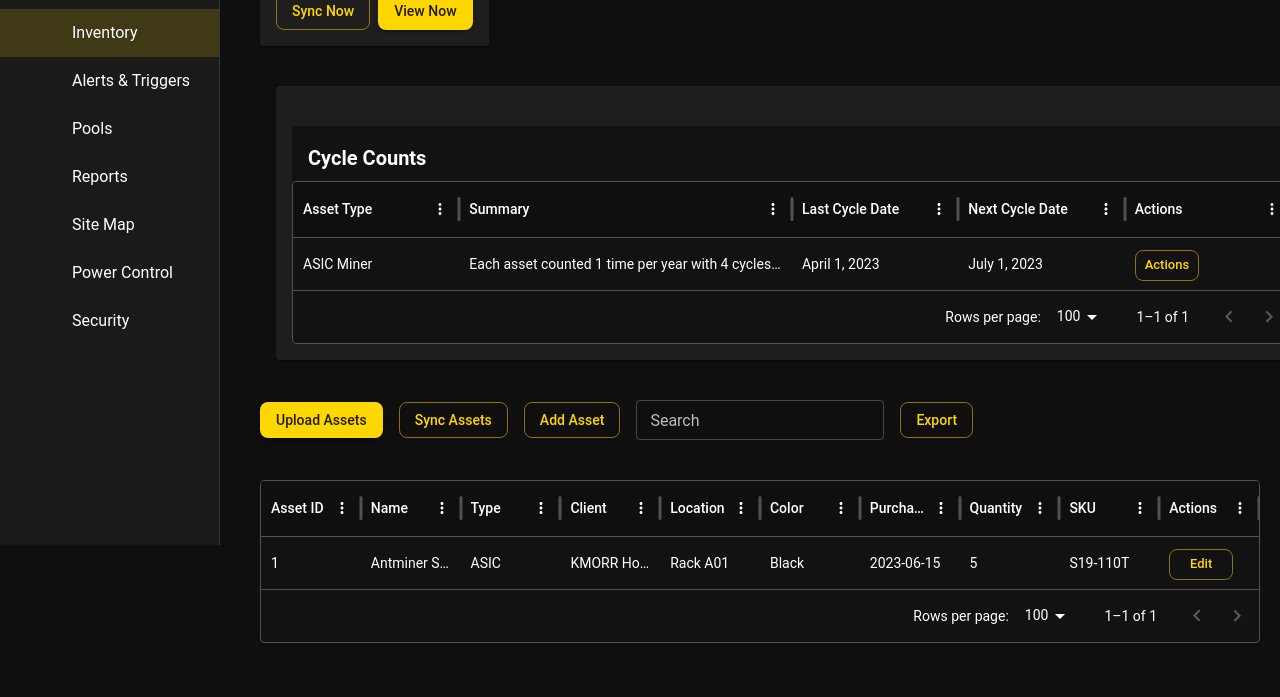
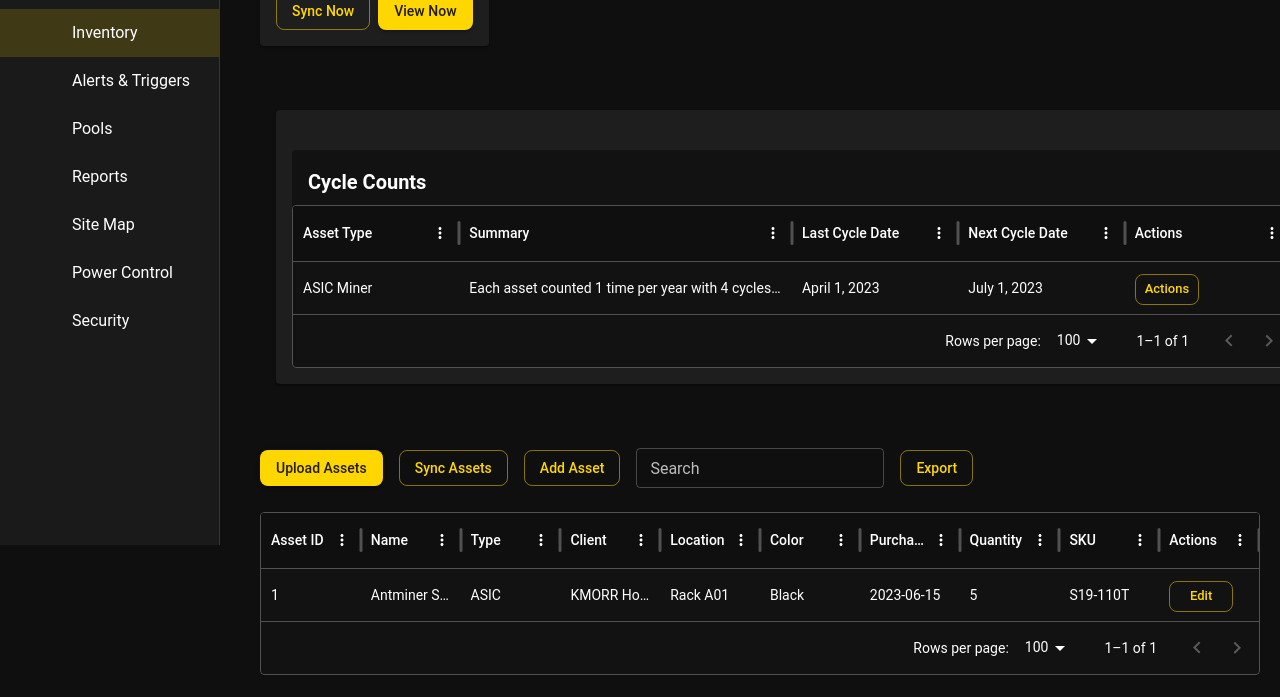
Before and after one commit to kmorris2/AurumCapital, a React (Create React App) app: page /inventory in a window 1280 px wide. Shown: the part 255-952 px from the top of the page. Built offline with nearby package versions, Linux system fonts and the light colour scheme; some icons are missing.

Commit message:
some more slight improvements

```diff
--- a/src/pages/Inventory.js
+++ b/src/pages/Inventory.js
@@ -95,7 +95,7 @@ export default function Inventory() {
       </Grid>
 
       {/* --- Cycle Count Table (DataGrid) --- */}
-        <Grid container spacing={2} sx={{ p:2, mb: 3 }}>
+        <Grid container spacing={2} sx={{ p:2, mb: 3, mt: 6 }}>
         <Grid item xs={12}>
         <Paper sx={{ p: 2, backgroundColor: '#121212', color: '#fff' }}>
         <Box sx={{ mt: 3, backgroundColor: '#121212', borderRadius: 1, overflowX: 'auto', maxWidth: '100%', mx: 'auto' }}>
@@ -132,7 +132,7 @@ export default function Inventory() {
         </Grid>
         </Grid>
 
-<Grid container spacing={2}>
+<Grid container spacing={2} sx={{mt: 6}}>
   {/* --- Controls (Search + Actions) --- */}
 <Grid container spacing={2} justifyContent="left" alignItems="center">
 {/* Upload Button */}
@@ -170,7 +170,7 @@ export default function Inventory() {
       {/* --- Inventory Table --- */}
       <Grid container spacing={2}>
         <Grid item xs={12}>
-        <Box sx={{ mt: 3, backgroundColor: '#121212', borderRadius: 1, overflowX: 'auto', maxWidth: '100%', mx: 'auto' }}>
+        <Box sx={{ mt: 1, backgroundColor: '#121212', borderRadius: 1, overflowX: 'auto', maxWidth: '100%', mx: 'auto' }}>
         <DataGrid
           autoHeight
           rows={filteredAssets}
```
